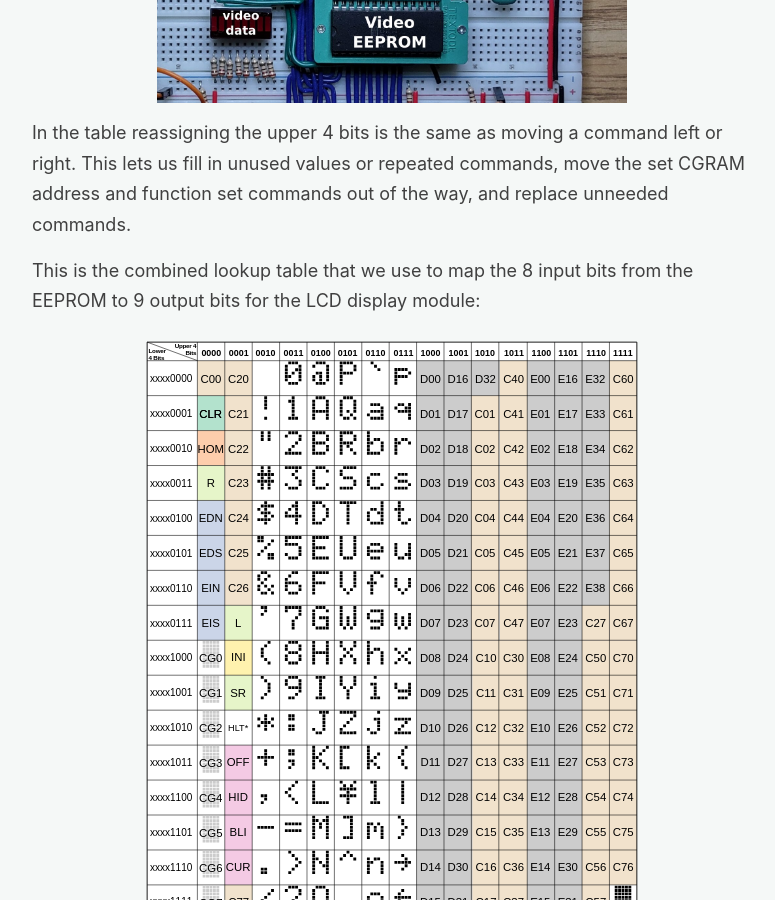
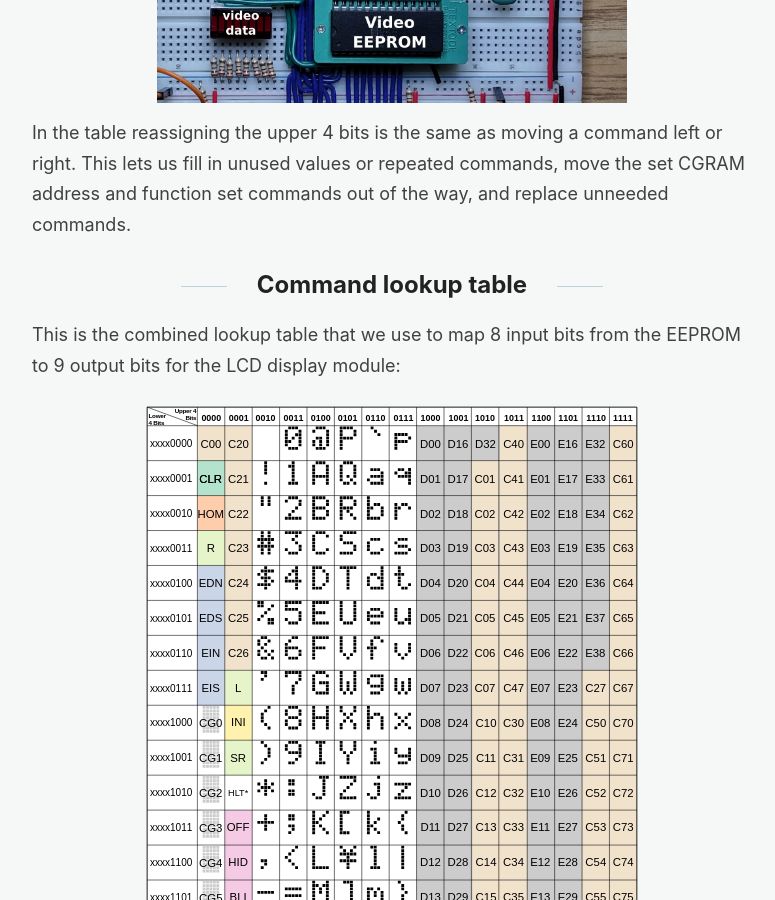
Before and after one commit to wardi/wardi.github.io, a Jekyll site: the page built from _posts/2022-02-18-bad-apple.md, in a window 1280 px wide and 900 px high, scrolled down 6015 px. Shown: the whole window, without its empty margins (248-1023 px from the left). Built offline with Jekyll 4.4.1, drawn with Linux system fonts in a browser that asks for light colours.

Commit message:
link to page not svg, fix other names/links

```diff
--- a/_posts/2022-02-18-bad-apple.md
+++ b/_posts/2022-02-18-bad-apple.md
@@ -118,7 +118,9 @@ right. This lets us fill in unused values or repeated commands, move the set
 CGRAM address and function set commands out of the way, and replace unneeded
 commands.
 
-This is the combined lookup table that we use to map the 8 input bits from
+## Command lookup table
+
+This is the combined lookup table that we use to map 8 input bits from
 the EEPROM to 9 output bits for the LCD display module:
 
 <img src="/images/hexmap.svg" width="510" alt="LCD command mapping">
```
Also changed, not shown: _pages/video_encoding.md (+7 -7 lines).
